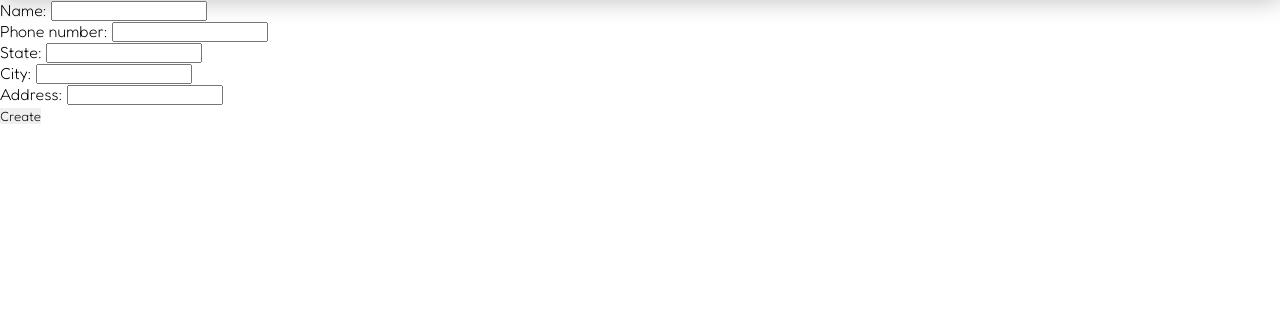
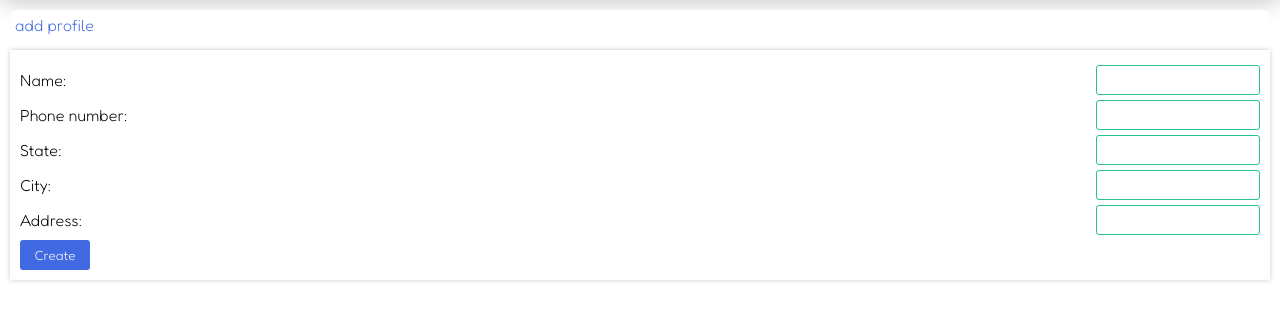
Before and after one commit to alirahmnicode/e-commerce-, a Django app: a page that uses users/templates/registration/dashboard.html in a window 1280 px wide. Shown: the part 80-401 px from the top of the page. Run offline with Django 4.2, Linux system fonts and the light colour scheme.

Commit message:
add style for dashboard

```diff
--- /dev/null
+++ b/static/dashboard.css
@@ -0,0 +1,42 @@
+.factors {
+    display: flex;
+    justify-content: flex-start;
+    flex-wrap: wrap;
+}
+
+.box {
+    margin: 10px;
+    padding: 10px;
+    box-shadow: 0 0px 5px 0px #c6c6c6;
+}
+
+.order a {
+    color: royalblue;
+}
+
+form>p {
+    display: flex;
+    justify-content: space-between;
+    align-items: center;
+    margin: 5px 0;
+}
+
+form input {
+    height: 30px;
+    border: 1px solid #27c28c;
+    outline: none;
+    padding: 5px;
+    border-radius: 3px;
+}
+
+form input[type="submit"] {
+    background: royalblue;
+    color: #fff;
+    width: 70px;
+}
+
+.title-box {
+    color: royalblue;
+    margin: 10px;
+    background-color: #fff;
+}
--- a/users/templates/registration/dashboard.html
+++ b/users/templates/registration/dashboard.html
@@ -1,10 +1,11 @@
 {% extends 'base.html' %}
 {% load static %}
+{% load custom_tags %}
 {% block head %}
 <link rel="stylesheet" href="{% static 'style.css' %}?{% now 'U' %}">
+<link rel="stylesheet" href="{% static 'dashboard.css' %}?{% now 'U' %}">
 <title>dashboard</title>
 {% endblock head %}
-
 
 {% block content %}
 <!-- message -->
@@ -20,7 +21,10 @@
 <!-- content -->
 <div class="container">
     {% if profile == None %}
-    <div class="create-profile">
+    <div class="title-box">
+        add profile
+    </div>
+    <div class="create-profile box">
         <form action="{% url 'user:profile_create' %}" method="post">
             {% csrf_token %}
             {{form.as_p}}
@@ -28,7 +32,10 @@
         </form>
     </div>
     {% else %}
-    <div class="info">
+    <div class="title-box">
+        your information
+    </div>
+    <div class="info box">
         <div><span>name :</span> <span>{{profile.name}}</span></div>
         <div><span>phone :</span> <span>{{profile.phone_number}}</span></div>
         <div><span>state :</span> <span>{{profile.state}}</span></div>
@@ -40,7 +47,7 @@
     <div class="title-box">
         edit information
     </div>
-    <div class="edit-profile">
+    <div class="edit-profile box">
         <form action="{% url 'user:profile_create' %}" method="post">
             {% csrf_token %}
             {{form.as_p}}
@@ -51,21 +58,24 @@
         your factors
     </div>
     <div class="factors">
-        {% for order in orders  %}
-            <div class="order">
-                {{order.user_info.name}}
+        {% for order in orders %}
+        <div class="order box">
+            <span>for :</span> <span>{{order.user_info.name}}</span>
             <div class="products">
                 {% for product in order.products.all %}
                 <div class="product">
-                            {{product.name}}
+                    <span>name :</span> <a href="{{product.get_absolute_url}}">{{product.name}}</a>
                 </div>
                 {% endfor %}
             </div>
             <div class="price">
-                    <span>{{order.price_paid}}</span>
+                <span>price paid :</span> <span>{{order.price_paid | price}}</span>
+            </div>
+            <div><span>Address:</span>
+                <Address>{{profile.address}}</Address>
             </div>
             <div class="code">
-                    <span>{{order.trackingcode}}</span>
+                <span>tracking code :</span> <span>{{order.trackingcode}}</span>
             </div>
         </div>
         {% endfor %}
```
Lines whose indentation alone changed are shown as unchanged.
